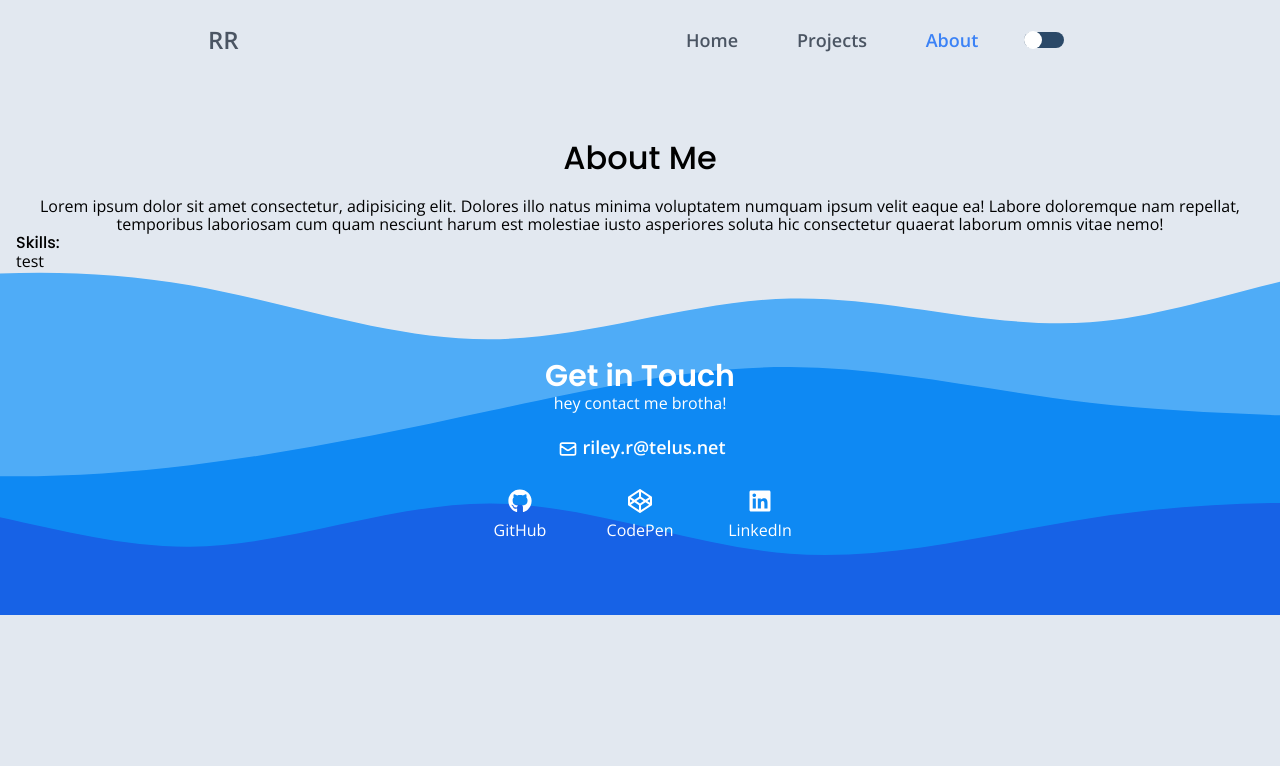
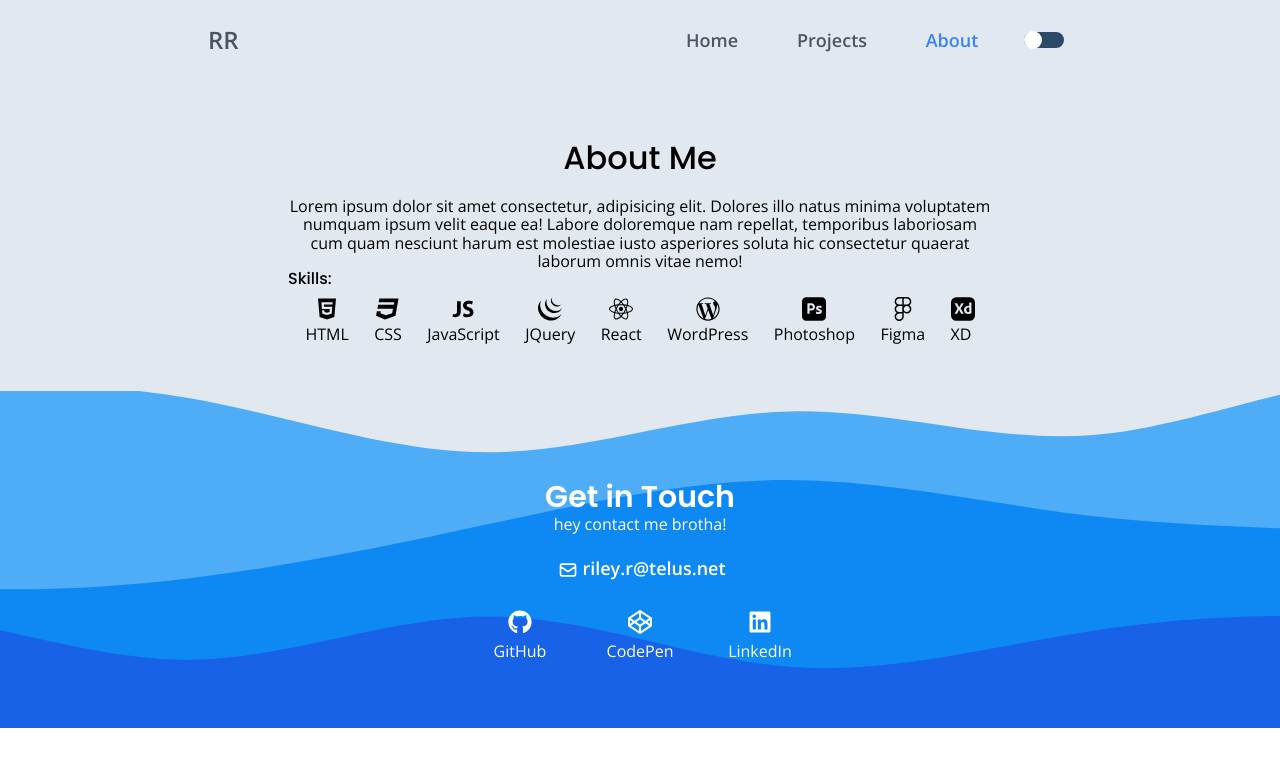
Before and after one commit to rileyr25/react-portfolio, a React (Create React App) app: page /about in a window 1280 px wide. Shown: the top 766 px of the page. Built offline with nearby package versions, Linux system fonts and the light colour scheme.

Commit message:
updates content skill names + about page styles

```diff
--- a/src/components/global/ContactCta.js
+++ b/src/components/global/ContactCta.js
@@ -13,7 +13,7 @@ function ContactCta() {
     }
     let data = content.contact
     return (
-        <section id='contact' className='contact-cta text-center m-auto pb-16 text-white'>
+        <section id='contact' className='contact-cta text-center m-auto pb-14 text-white'>
             <div className='pt-10'>
                 <h2 className='text-3xl font-semibold mt-12'>Get in Touch</h2>
                 <p className='mb-5'>{data.message}</p>
--- a/src/components/global/Icon.js
+++ b/src/components/global/Icon.js
@@ -1,7 +1,7 @@
 import React from 'react'
 import { FaHtml5, FaCss3, FaFigma, FaReact, FaWordpressSimple, FaSass, FaGithub, FaCodepen, FaLinkedin} from 'react-icons/fa'
 import { IoLogoJavascript } from 'react-icons/io'
-import { SiPhp, SiAdobephotoshop, SiAdobexd } from 'react-icons/si'
+import { SiPhp, SiAdobephotoshop, SiAdobexd, SiJquery, SiTailwindcss } from 'react-icons/si'
 import { BiHome, BiRocket, BiUser, BiDna } from 'react-icons/bi'
 import { HiOutlineMail } from 'react-icons/hi'
 
@@ -29,43 +29,51 @@ const Icon = ( props ) => {
       };
     const ico = [
         {
-            name: 'html',
+            name: 'HTML',
             ICON: FaHtml5,
         },
         {
-            name: 'css',
+            name: 'CSS',
             ICON: FaCss3,
         },
         {
-            name: 'figma',
+            name: 'Figma',
             ICON: FaFigma,
         },
         {
-            name: 'react',
+            name: 'React',
             ICON: FaReact,
         },
         {
-            name: 'wordpress',
+            name: 'WordPress',
             ICON: FaWordpressSimple,
         },
         {
-            name: 'sass',
+            name: 'Sass',
             ICON: FaSass,
         },
         {
-            name: 'javascript',
+            name: 'JavaScript',
             ICON: IoLogoJavascript,
         },
         {
-            name: 'php',
+            name: 'JQuery',
+            ICON: SiJquery,
+        },
+        {
+            name: 'Tailwind',
+            ICON: SiTailwindcss,
+        },
+        {
+            name: 'PHP',
             ICON: SiPhp,
         },
         {
-            name: 'photoshop',
+            name: 'Photoshop',
             ICON: SiAdobephotoshop,
         },
         {
-            name: 'xd',
+            name: 'XD',
             ICON: SiAdobexd,
         },
         {
--- a/src/components/pages/About.js
+++ b/src/components/pages/About.js
@@ -7,19 +7,18 @@ function About() {
     const skillList = content.about.skills
     console.log(skillList)
     return (
-        <main className='h-screen'>
-            <section className='px-4 pt-10'>
+        <main className=''>
+            <section className='px-8 py-10 m-auto max-w-3xl'>
                 <h1 className='text-center py-5'>About Me</h1>
                 <p className='text-center'>
                     Lorem ipsum dolor sit amet consectetur, adipisicing elit. Dolores illo natus minima voluptatem numquam ipsum velit eaque ea! Labore doloremque nam repellat, temporibus laboriosam cum quam nesciunt harum est molestiae iusto asperiores soluta hic consectetur quaerat laborum omnis vitae nemo!
                 </p>
                 <div className="skills">
                     <h2>Skills:</h2>
-                    <ul>
-                        <li>test</li>
-                        {skillList.map(skill => {
-                            <li><Icon name={skill} /></li>
-                        })}
+                    <ul className='flex flex-wrap justify-evenly'>
+                        {content.about.skills.map(skill =>
+                            <li className='p-2'><Icon name={skill} class='text-2xl m-auto' /><p className='mt-1 mx-auto'>{skill}</p></li>
+                        )}
                     </ul>
                 </div>
             </section>
--- a/src/data/content.js
+++ b/src/data/content.js
@@ -22,9 +22,9 @@ export const content = {
                     img1: 'binger-tablet.png',
                 },
                 skills: [
-                    'react',
-                    'sass',
-                    'html',
+                    'HTML',
+                    'React',
+                    'Sass',
                     'php',
                 ],
                 about: 'Lorem ipsum dolor sit amet consectetur adipisicing elit. Quam fugiat facilis alias velit vitae provident saepe eos illum nostrum deleniti, recusandae incidunt ad consequuntur soluta maxime totam aspernatur quia quasi?',
@@ -123,15 +123,15 @@ export const content = {
     },
     about: {
         skills: [
-            'html',
-            'css',
-            'js',
-            'jquery',
-            'react',
-            'wordpress',
-            'photoshop',
-            'figma',
-            'xd',
+            'HTML',
+            'CSS',
+            'JavaScript',
+            'JQuery',
+            'React',
+            'WordPress',
+            'Photoshop',
+            'Figma',
+            'XD',
         ]
     }
 };
```
